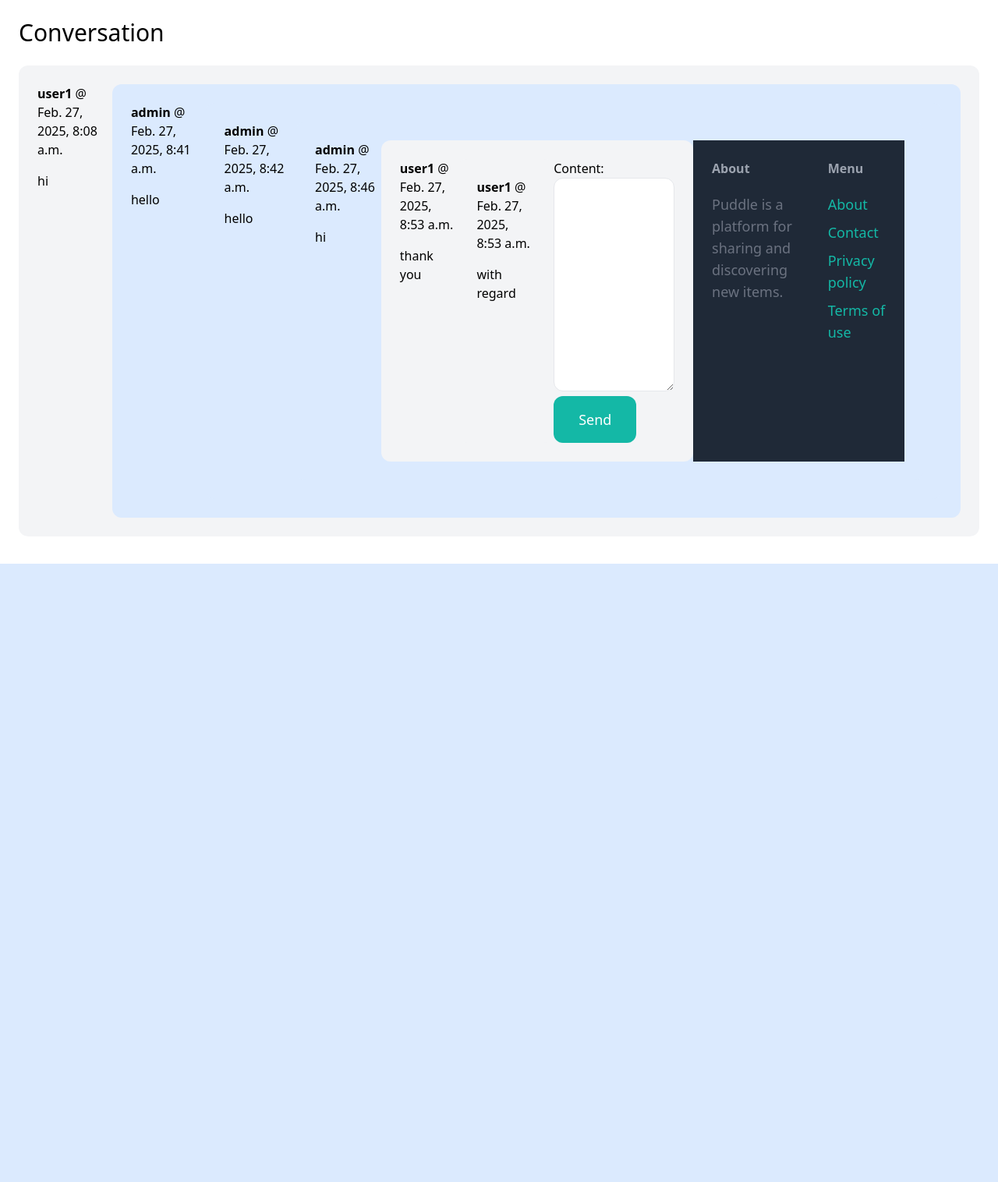
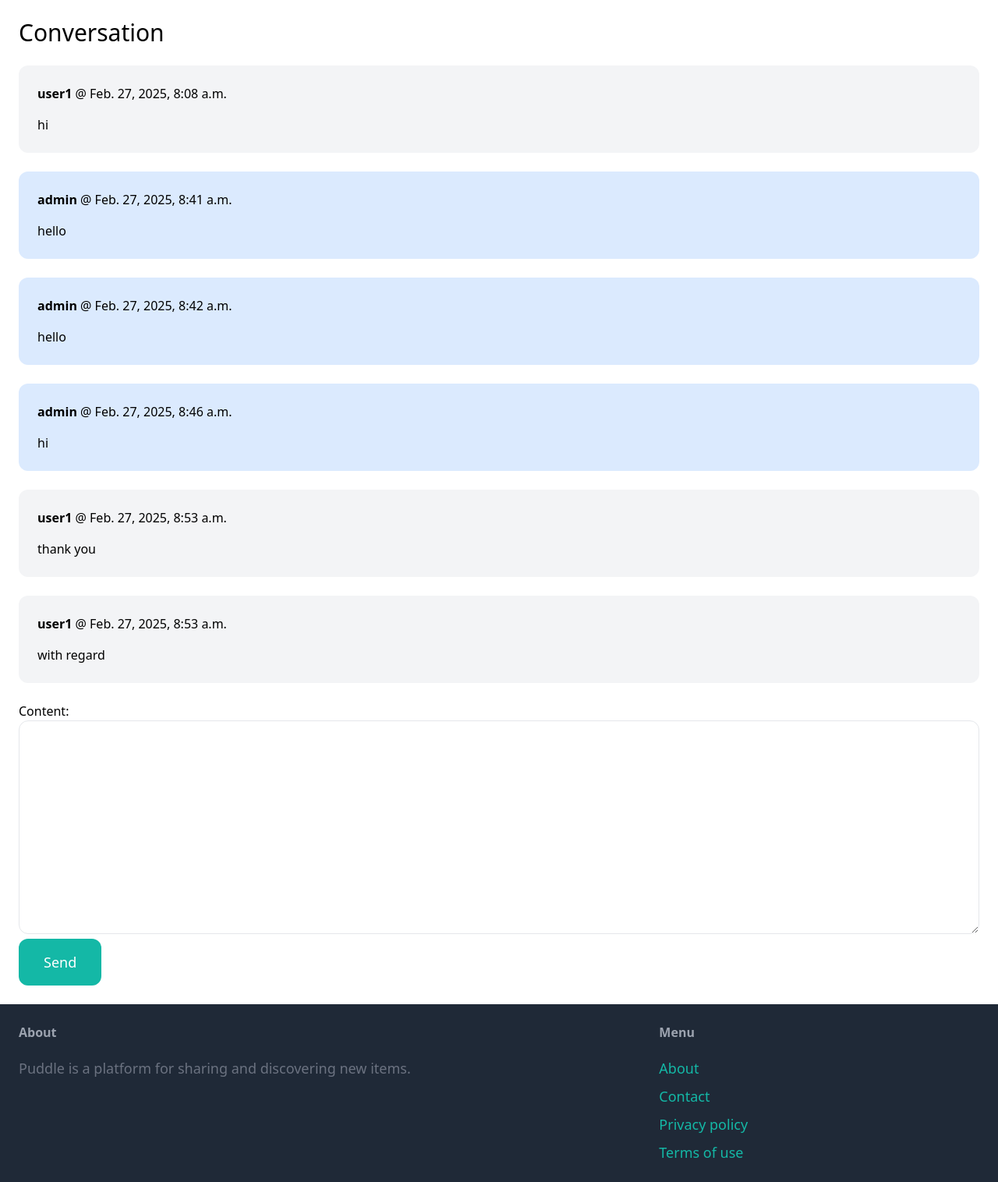
Before and after one commit to Nirmalkumar2701/Online_marketplace, a Django app: page /inbox/1/ in a window 1280 px wide. Shown: the part 77-1593 px from the top of the page at 78% size. Before the commit the page ends 800 px from the top, so only its background shows below. Run offline with Django 5.2, Linux system fonts and the light colour scheme; a user stored in the database is signed in; data comes from the database, SQL or seed files in the repository; both versions use the stored data as it was after the commit; some libraries are stand-ins or nearby versions.

Commit message:
correction

```diff
--- a/puddle/conversation/templates/conversation/detail.html
+++ b/puddle/conversation/templates/conversation/detail.html
@@ -11,11 +11,12 @@
             <div>
                 <p class="mb-4"><strong>{{ message.created_by.username }}</strong> @ {{ message.created_at }}</p>
                 <p>{{ message.content }}</p>
+            </div>
         </div>
     {% endfor %}
 </div>
 
-<form method="post" action="."class"mt-6">
+<form method="post" action="." class="mt-6">
     {% csrf_token %}
 
     {{ form.as_p }}
```
Also changed, not shown: puddle/db.sqlite3.
